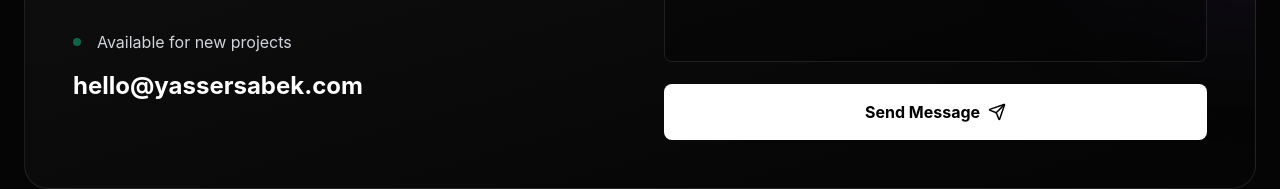
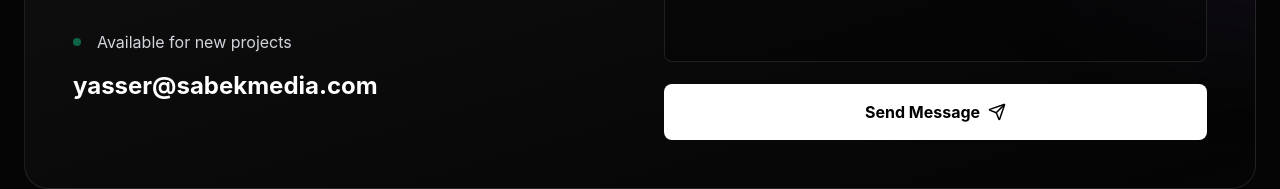
Before and after one commit to yasser30dc-prog/Yasser-s-business-protfilo-, a React (Vite) app: page / in a window 1280 px wide. Shown: the part 6398-6587 px from the top of the page. Built offline with nearby package versions, Linux system fonts and the light colour scheme.

Commit message:
modified:   src/components/Contact.tsx

```diff
--- a/src/components/Contact.tsx
+++ b/src/components/Contact.tsx
@@ -65,7 +65,7 @@
                                     <span className="w-2 h-2 bg-neon-green rounded-full animate-pulse" />
                                     <span>Available for new projects</span>
                                 </div>
-                                <div className="text-2xl font-bold text-white">hello@yassersabek.com</div>
+                                <div className="text-2xl font-bold text-white">yasser@sabekmedia.com</div>
                             </div>
                         </div>
 
```
